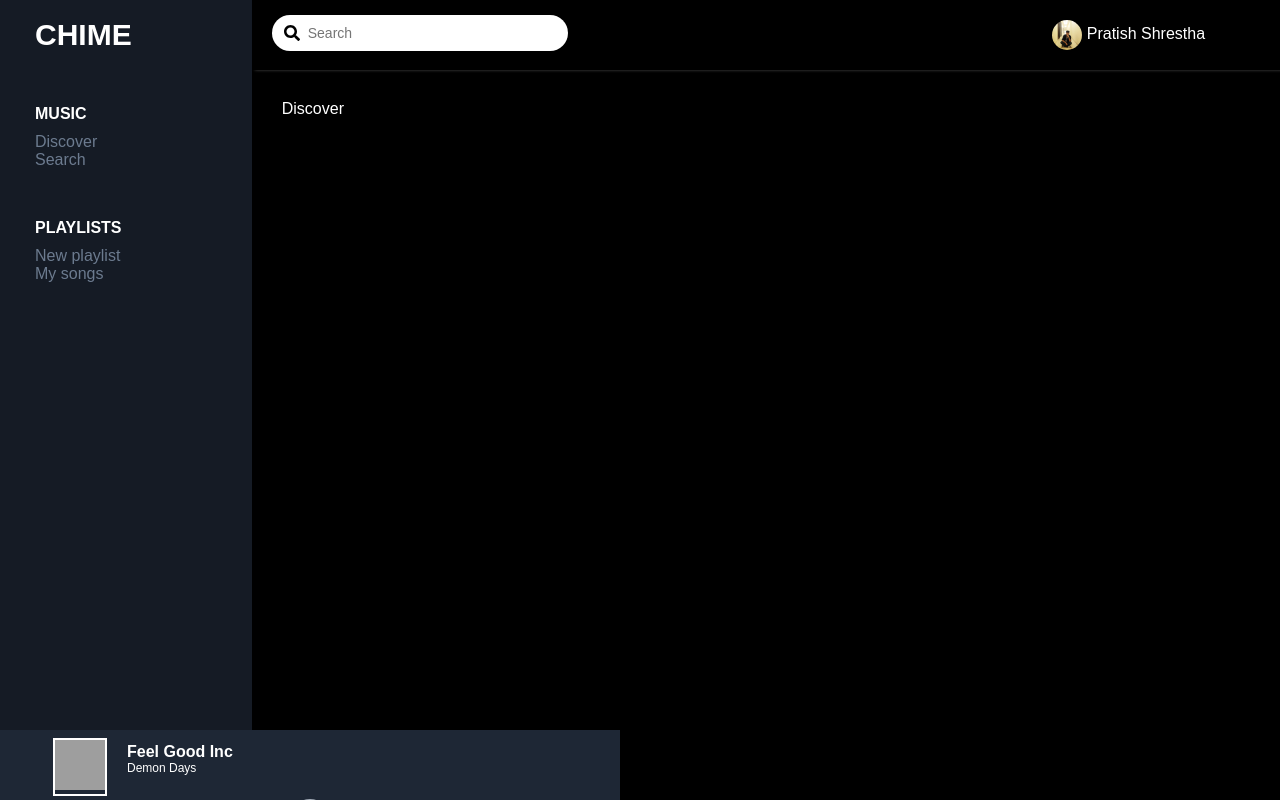
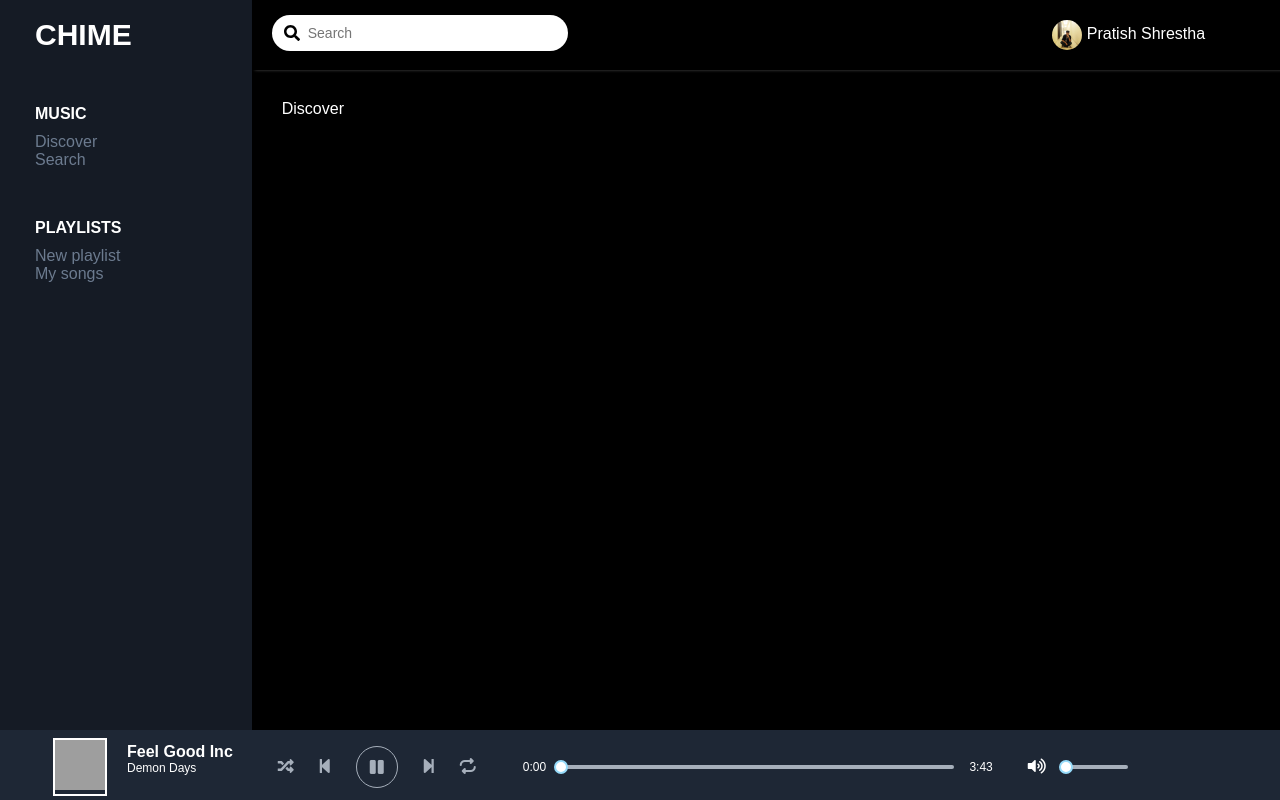
Before and after one commit to pratishshr/chime, a React app: page / in a window 1280 px wide. Built offline with nearby package versions, Linux system fonts and the light colour scheme; grey boxes are pictures that could not be loaded; a web font is replaced by a local one.

Commit message:
remove the dependecy of bootstrap

```diff
--- a/src/components/player/Player.js
+++ b/src/components/player/Player.js
@@ -6,14 +6,11 @@ import styles from './Player.scss';
 import Slider from 'components/slider';
 
 const Player = () => (
-  <div className={cn('container-fluid', styles.container)}>
-    <div className={cn('row', styles.player)}>
+  <div className={styles.container}>
+    <div className={styles.player}>
       <div className={cn(styles.info)}>
         <div className={styles.thumbnail}>
-          <img
-            alt="cover art"
-            src="https://upload.wikimedia.org/wikipedia/en/a/ad/X_cover.png"
-          />
+          <img alt="cover art" src="https://upload.wikimedia.org/wikipedia/en/a/ad/X_cover.png" />
         </div>
         <div className={styles.description}>
           <div className={styles.title}>Feel Good Inc</div>
--- a/src/components/player/Player.scss
+++ b/src/components/player/Player.scss
@@ -5,12 +5,14 @@
   margin: 0;
   padding: 0;
   height: 70px;
+  width: 100%;
   position: fixed;
   background: lighten($grey, 5%);
 }
 
 .player {
   color: $white;
+  display: flex;
   padding: 5px 50px;
 }
 
```
